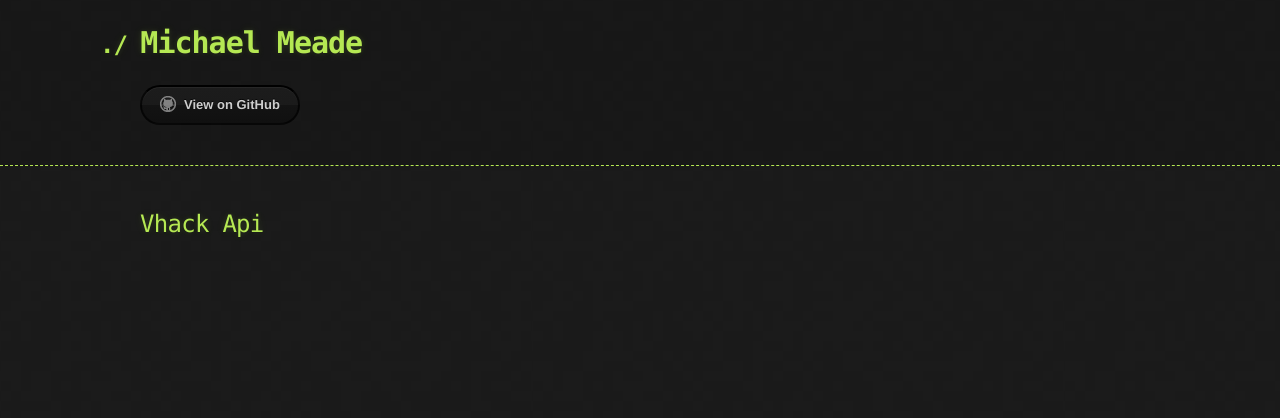
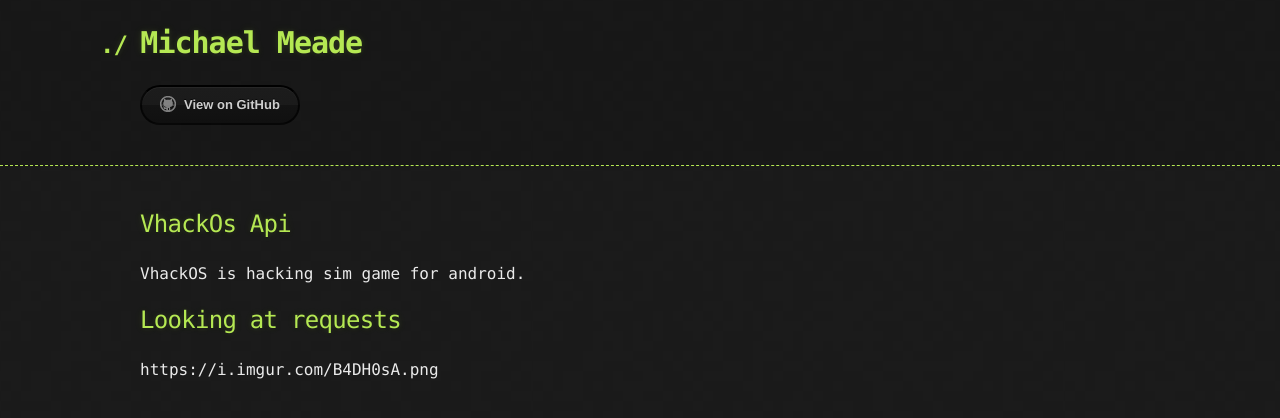
Before and after one commit to Michael-Meade/MinerFind, a Jekyll site: the page built from Projects/VhackApi.md, in a window 1280 px wide. Shown: the top 418 px of the page. Built offline with Jekyll 4.4.1, drawn with Linux system fonts in a browser that asks for light colours; our own code applies the rules of GitHub Pages for plain Markdown files; the repository's description, which GitHub fills in, is left out.

Commit message:
Update VhackApi.md

```diff
--- a/Projects/VhackApi.md
+++ b/Projects/VhackApi.md
@@ -1 +1,5 @@
-## Vhack Api
+## VhackOs Api
+VhackOS is hacking sim game for android.
+
+## Looking at requests
+https://i.imgur.com/B4DH0sA.png
```
